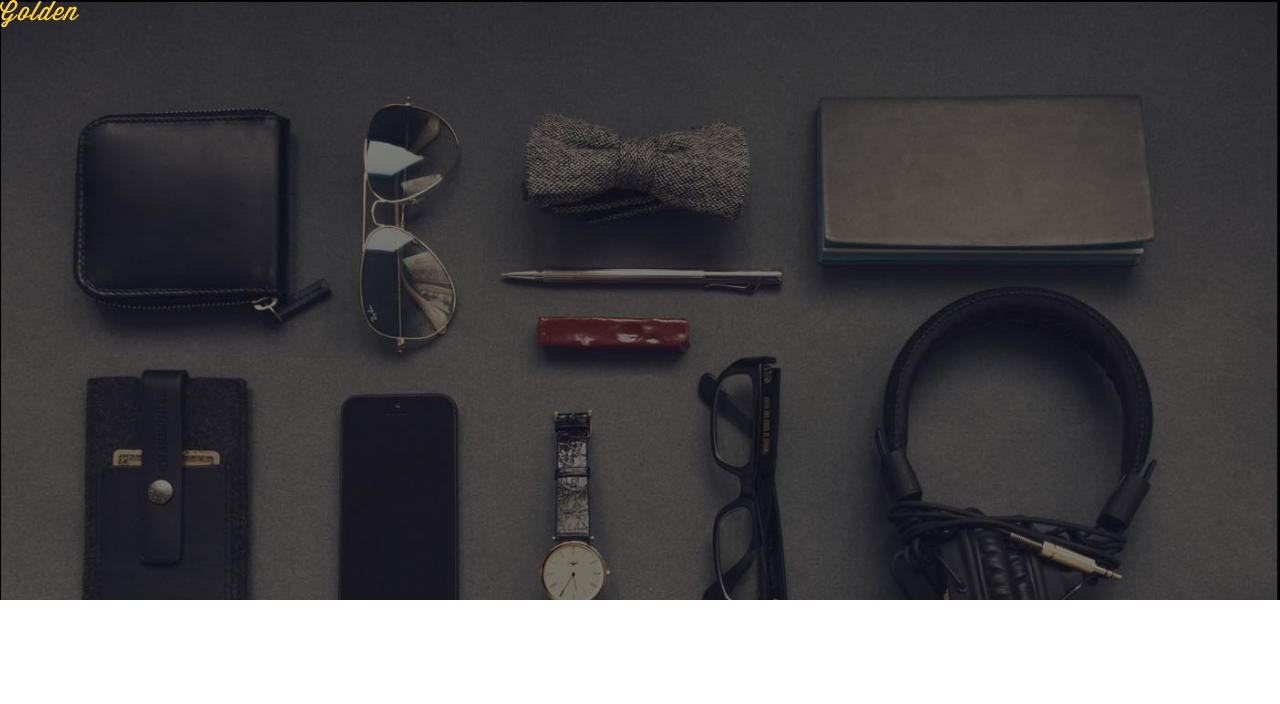
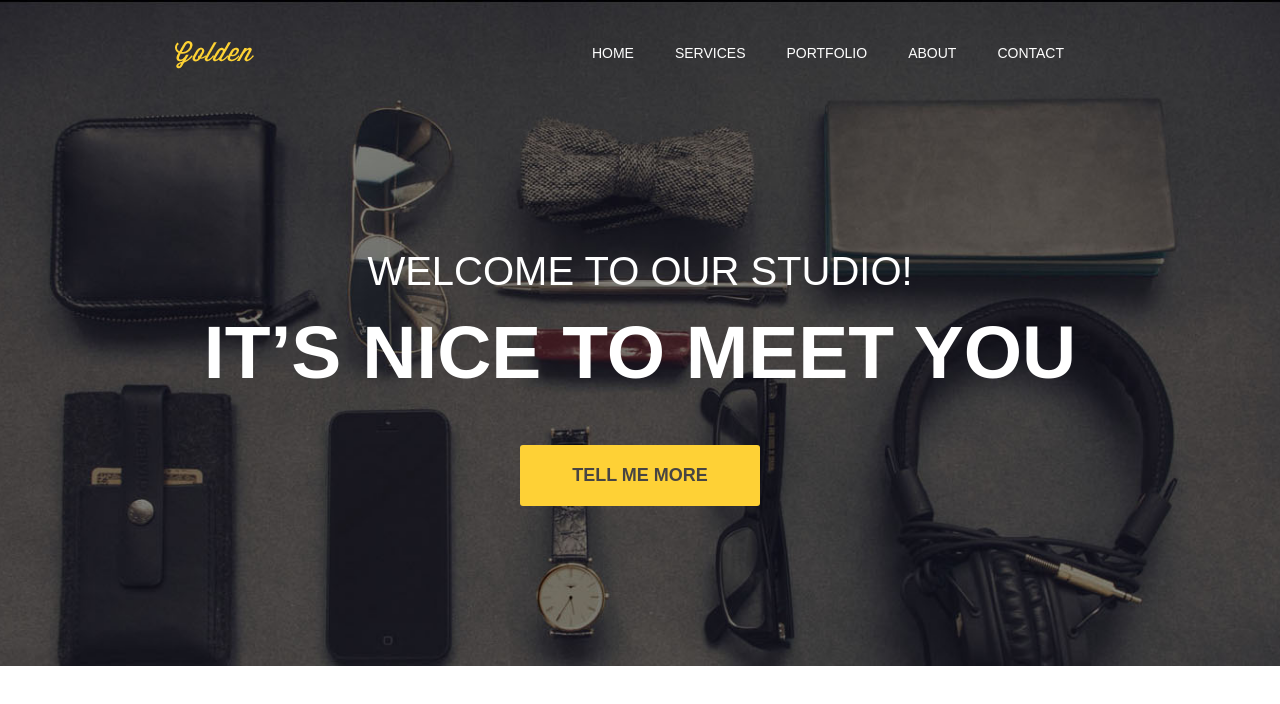
Before and after one commit to maksmoroz91/First_sait, a plain HTML site: page index.html in a window 1280 px wide. Drawn offline with Linux system fonts and the light colour scheme.

Commit message:
Add header

```diff
--- a/css/main.css
+++ b/css/main.css
@@ -3,9 +3,71 @@ body {
 	padding: 0;
 	margin: 0;
 }
-
+.clearfix:after {
+	content: '';
+	display: table;
+	width: 100%;
+	clear: both;
+}
 header {
 	background: url(../img/first-bg.jpg) no-repeat center top / cover;
-	height: 600px;
+	padding-bottom: 160px;
+}
+.container {
+	width: 930px;
+	margin: 0 auto;
+}
+.logo {
+	margin-top: 41px;
+	float: left;
+}
+nav {
+	float: right;
+	margin-top: 45px;
+}
+.menu {
+	padding: 0;
+	margin: 0;
+	display: block;
+}
+.menu li {
+	float:  left;
+	display: block;
+	margin-right: 41px;
+	font-size: 14px;
+}
+.menu li a {
+	color: #fff;
+	text-decoration: none;
+	text-transform: uppercase;
+}
+.titles__first {
+	font-size: 40px;
+	color: #fff;
+	text-transform: uppercase;
+	text-align: center;
+	margin-top: 180px;
+}
+h1 {
+	font-size: 75px;
+	color: #fff;
+	text-transform: uppercase;
+	text-align: center;
+	margin: 15px;
+}
+.button {
+	background: #fed136;
+	color: #484543;
+	border-radius: 3px;
+	display: block;
+	width: 240px;
+	padding: 20px 0;
+	margin: 0 auto;
+	text-transform: uppercase;
+	text-decoration: none;
+	text-align: center;
+	font-weight: bold;
+	font-size: 18px;
+	margin-top: 50px;
 
 }
--- a/index.html
+++ b/index.html
@@ -9,7 +9,37 @@
 <body>
 	<header>
 		<div class="container">
-			<img src="img/logo.png" alt="" class="logo">
+			<div class="heading clearfix">
+				<img src="img/logo.png" alt="Golden" class="logo">
+				<nav>
+					<ul class="menu">
+						<li>
+							<a href="#">Home</a>
+						</li>
+						<li>
+							<a href="#">Services</a>
+						</li>
+						<li>
+							<a href="#">Portfolio</a>
+						</li>
+						<li>
+							<a href="#">About</a>
+						</li>
+						<li>
+							<a href="#">Contact</a>
+						</li>
+					</ul>
+				</nav>
+			</div>
+			<div class="titles">
+				<div class="titles__first">
+					Welcome To Our Studio!
+				</div>
+				<h1>
+					It’s nice to Meet you
+				</h1>
+			</div>
+			<a class="button" href="#">Tell Me More</a>
 		</div>
 	</header>
 	<section>
```
